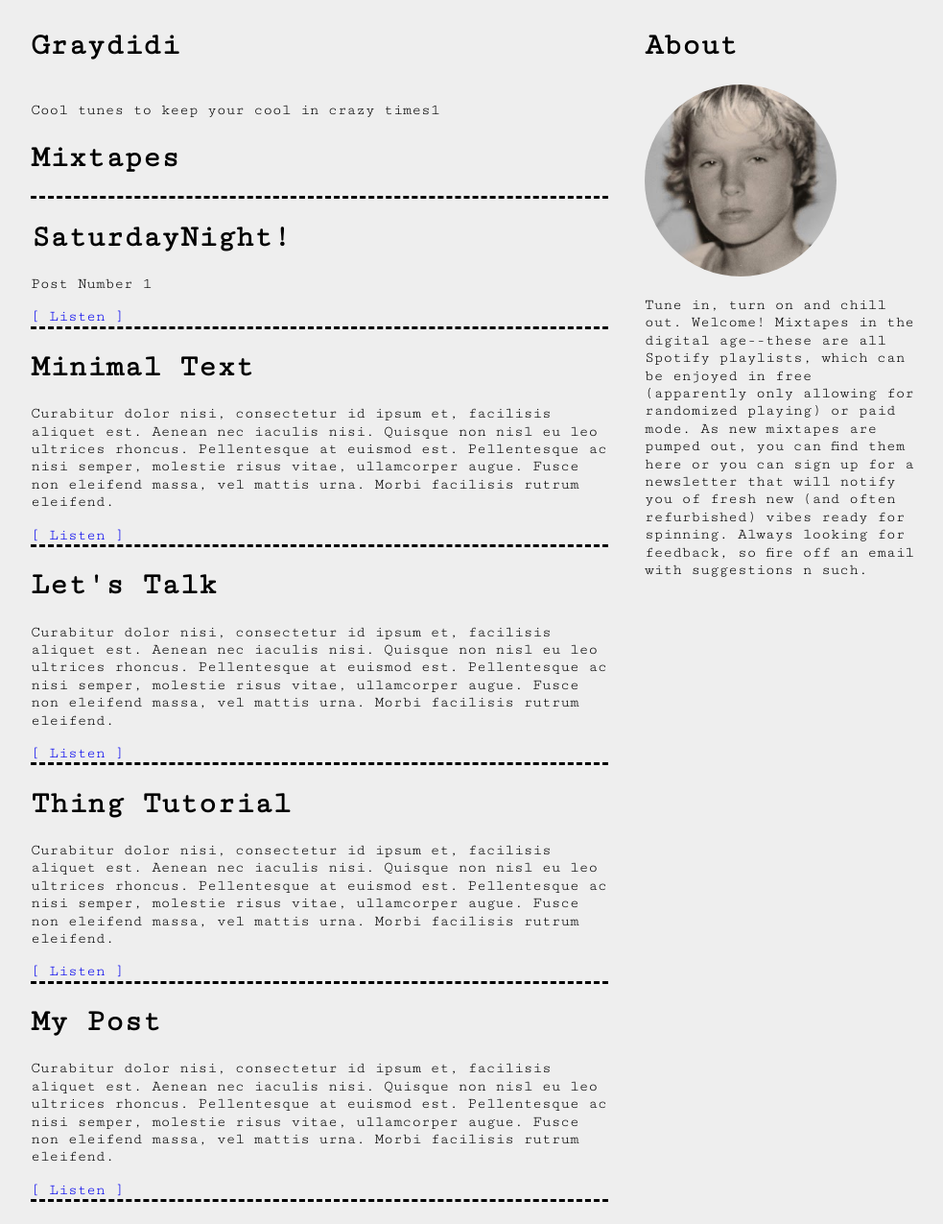
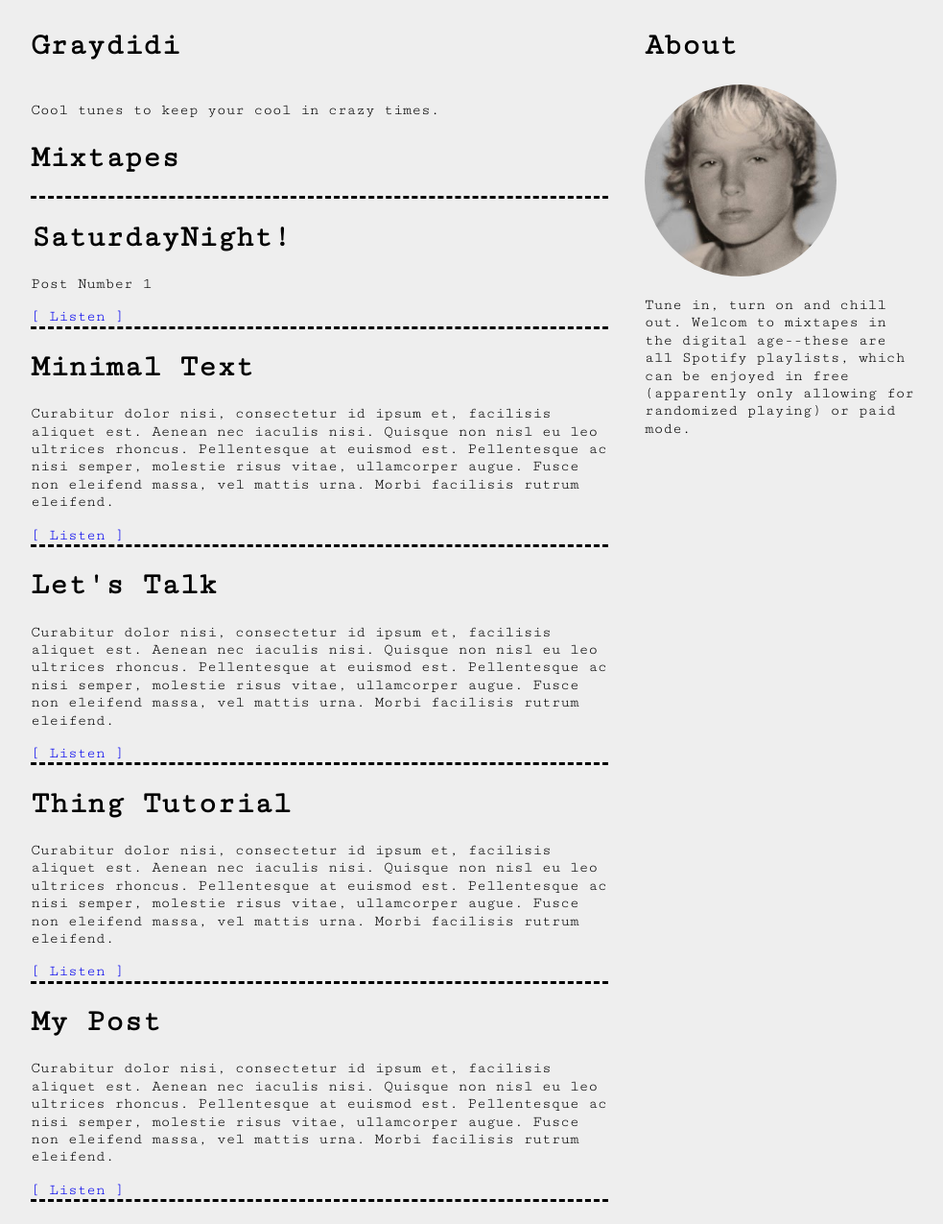
Before and after one commit to sodanovels/demonmusic, a Jekyll site: the page built from index.html, in a window 1280 px wide. Shown: the whole page at 96% size, without its empty margins (147-1130 px from the left). Built offline with Jekyll 4.4.1, drawn with Linux system fonts in a browser that asks for light colours; nearby versions of some CDN libraries; the list of posts is cut into pages by our own code.

Commit message:
Update _config.yml

```diff
--- a/_config.yml
+++ b/_config.yml
@@ -2,8 +2,8 @@
 title: Graydidi
 url: https://graydidi.com
 baseurl: "https://graydidi.com"
-desc: Cool tunes to keep your cool in crazy times1
-about: Tune in, turn on and chill out. Welcome! Mixtapes in the digital age--these are all Spotify playlists, which can be enjoyed in free (apparently only allowing for randomized playing) or paid mode. As new mixtapes are pumped out, you can find them here or you can sign up for a newsletter that will notify you of fresh new (and often refurbished) vibes ready for spinning. Always looking for feedback, so fire off an email with suggestions n such.
+desc: Cool tunes to keep your cool in crazy times.
+about: Tune in, turn on and chill out. Welcom to mixtapes in the digital age--these are all Spotify playlists, which can be enjoyed in free (apparently only allowing for randomized playing) or paid mode.
 image: https://graydidi.com/graydidi_headshot.jpg
 excerpt_separator: "<!-- more -->"
 markdown: kramdown
```
